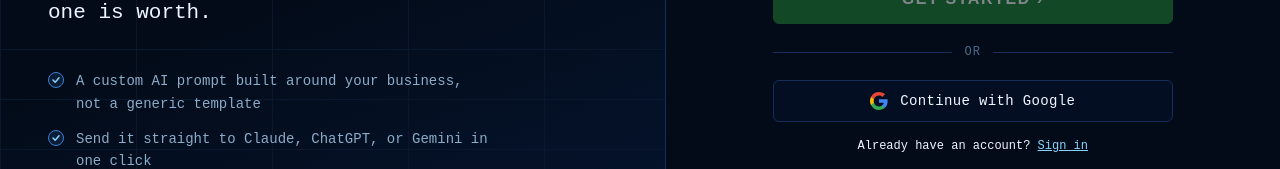
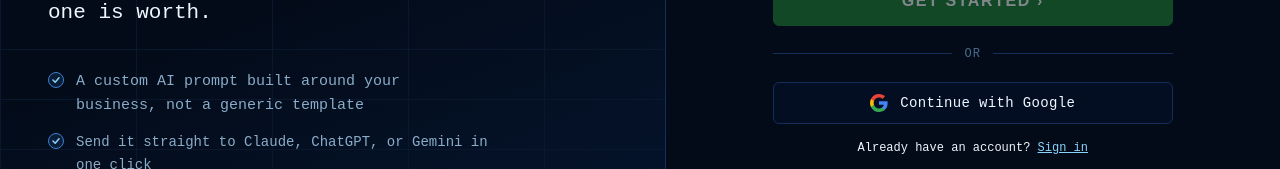
Before and after one commit to jamessmoore/webtechhq-site, a Next.js app: page /signup in a window 1280 px wide. Shown: the part 551-720 px from the top of the page. Built offline with nearby package versions, Linux system fonts and the light colour scheme; no server answers.

Commit message:
Bump signup proof-point text 1px
Signed-off-by: James S. Moore <james@webtechhq.com>

```diff
--- a/src/app/signup/page.tsx
+++ b/src/app/signup/page.tsx
@@ -78,7 +78,7 @@ export default function SignUpPage() {
           </p>
 
           <ul className="space-y-3">
-            {PROOF_POINTS.map((point) => (
+            {PROOF_POINTS.map((point, index) => (
               <li key={point} className="flex items-start gap-3">
                 <span
                   className="mt-0.5 shrink-0 w-4 h-4 rounded-full flex items-center justify-center"
@@ -88,7 +88,10 @@ export default function SignUpPage() {
                     <path d="M1 4l2.2 2.2 3.8-4.4" stroke="#89D4FF" strokeWidth="1.5" strokeLinecap="round" strokeLinejoin="round" />
                   </svg>
                 </span>
-                <span className="text-sm leading-relaxed" style={{ color: "#8BACC8" }}>
+                <span
+                  className={index === 0 ? "text-[15px] leading-relaxed" : "text-sm leading-relaxed"}
+                  style={{ color: "#8BACC8" }}
+                >
                   {point}
                 </span>
               </li>
```
